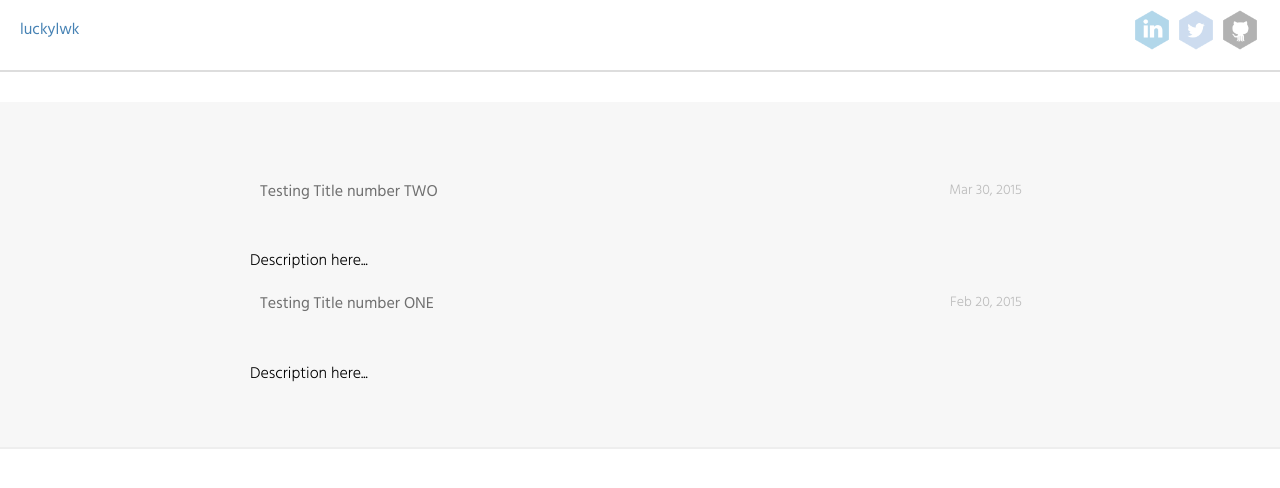
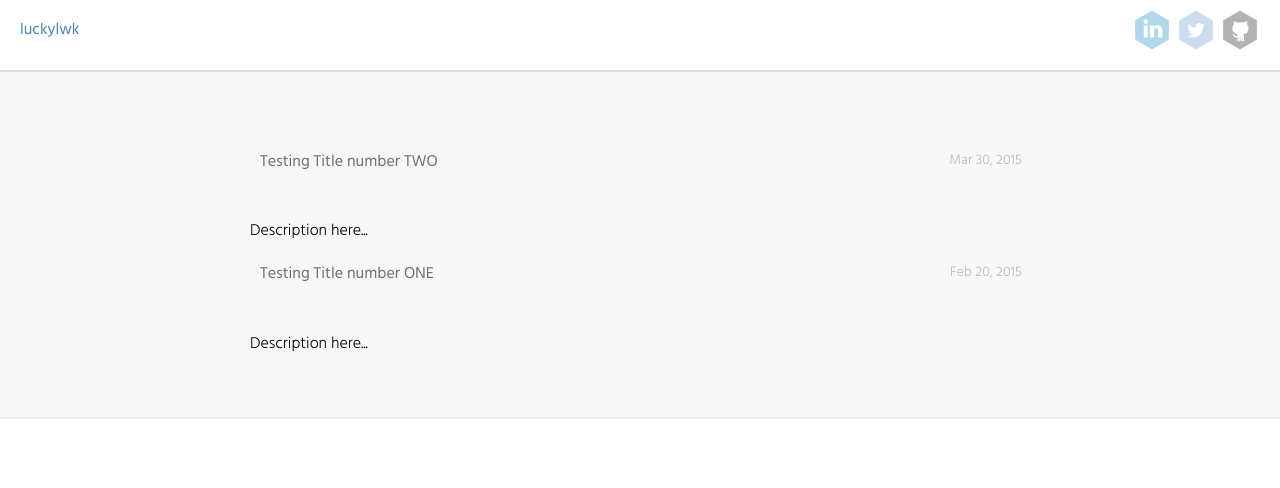
Before and after one commit to luckylwk/luckylwk.github.io, a Jekyll site: the page built from index.html, in a window 1280 px wide. Shown: the top 488 px of the page. Built offline with Jekyll 4.4.1, drawn with Linux system fonts in a browser that asks for light colours; Markdown is read by kramdown in place of the engine named in the settings.

Commit message:
Design update

```diff
--- a/css/main.css
+++ b/css/main.css
@@ -162,8 +162,7 @@ span.name {
 /* ----------------------------------------------------------*/
 
 .page-content {
-    padding: 30px 0;
-    background-color: #fff;
+    padding: 0;
 }
 
 
```
